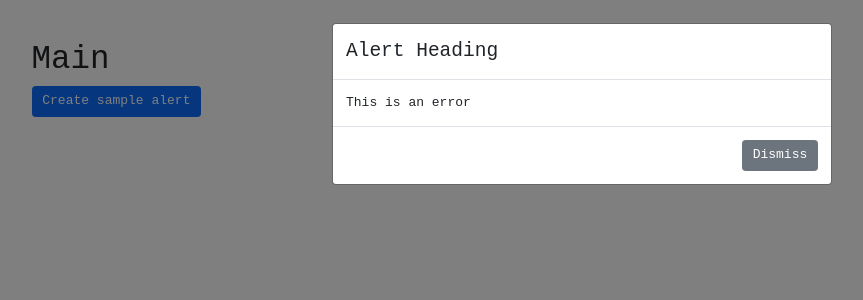
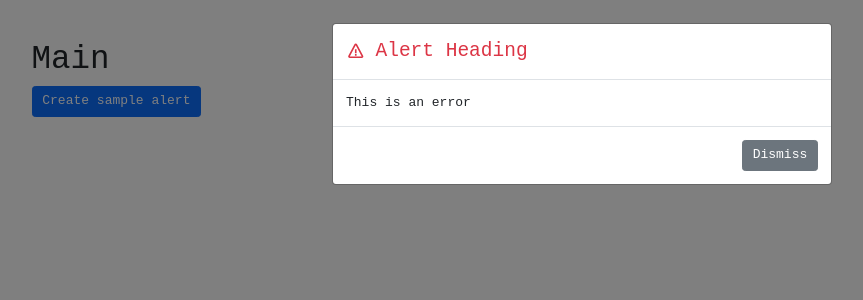
Before and after one commit to WebarchClub/webarch-portal, a React (Create React App) app: page / in a window 1280 px wide. Both pictures are taken after a click on the button "Create sample alert". Shown: the top 300 px of the page, without its empty margins (58-921 px from the left). Built offline with nearby package versions, Linux system fonts and the light colour scheme.

Commit message:
Added styling to modal

```diff
--- /dev/null
+++ b/src/containers/MessageBox/MessageBox.css
@@ -0,0 +1,3 @@
+.heading {
+    margin: 0 0 0 10px;
+}
--- a/src/containers/MessageBox/index.js
+++ b/src/containers/MessageBox/index.js
@@ -2,6 +2,9 @@ import React, { useEffect, useState } from "react";
 import { Modal, Button } from "react-bootstrap";
 import { useSelector, useDispatch } from "react-redux";
 import { clearAlertMessage, setAlertMessage } from "../../store/actions/alerts";
+import { AiFillInfoCircle } from "react-icons/ai";
+import { BiError } from "react-icons/bi";
+import "./MessageBox.css";
 
 const MessageBox = () => {
     const state = useSelector((state) => state);
@@ -14,7 +17,7 @@ const MessageBox = () => {
     };
 
     const setAlert = () => {
-        dispatch(setAlertMessage("This is an error", "info"));
+        dispatch(setAlertMessage("This is an error", "error"));
     };
     const clearAlert = () => {
         dispatch(clearAlertMessage());
@@ -32,7 +35,20 @@ const MessageBox = () => {
 
             <Modal show={show}>
                 <Modal.Header>
-                    <Modal.Title>Alert Heading</Modal.Title>
+                    <Modal.Title
+                        className={
+                            state.alert?.type === "info"
+                                ? "text-info"
+                                : "text-danger"
+                        }
+                    >
+                        {state.alert?.type === "error" ? (
+                            <BiError />
+                        ) : (
+                            <AiFillInfoCircle />
+                        )}
+                        <span className="heading">Alert Heading</span>
+                    </Modal.Title>
                 </Modal.Header>
                 <Modal.Body>{state.alert?.message}</Modal.Body>
                 <Modal.Footer>
```
